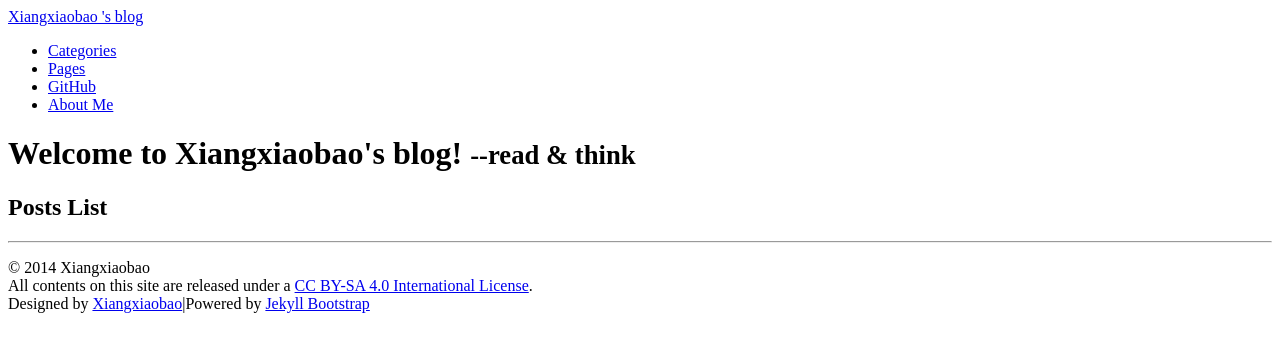
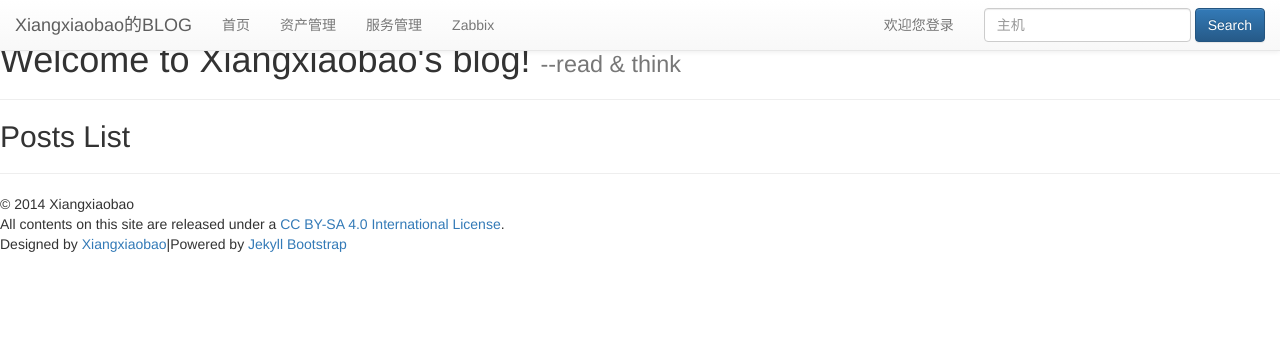
Before and after one commit to xiangxiaobaog3/xiangxiaobaog3.github.io, a Jekyll site: the page built from index.md, in a window 1280 px wide. Shown: the top 352 px of the page. Built offline with Jekyll 4.4.1, drawn with Linux system fonts in a browser that asks for light colours; nearby versions of some CDN libraries.

Commit message:
init commit.

```diff
--- a/_includes/themes/xiang/default.html
+++ b/_includes/themes/xiang/default.html
@@ -7,12 +7,17 @@
     {% if page.keywords %}<meta name="keywords" content="{{ page.keywords }}">{% endif %}
     <meta name="author" content="{{ site.author.name }}">
 
-    <!-- Enable responsive viewport -->
-    <meta name="viewport" content="width=device-width, initial-scale=1.0">
+<!-- 新 Bootstrap 核心 CSS 文件 -->
+<link rel="stylesheet" href="http://cdn.bootcss.com/bootstrap/3.2.0/css/bootstrap.min.css">
 
-    <!-- Le styles -->
-    <link href="{{ ASSET_PATH }}/bootstrap/css/bootstrap.2.2.2.min.css" rel="stylesheet">
-    <link href="{{ ASSET_PATH }}/css/style.css?body=1" rel="stylesheet" type="text/css" media="all">
+<!-- 可选的Bootstrap主题文件（一般不用引入） -->
+<link rel="stylesheet" href="http://cdn.bootcss.com/bootstrap/3.2.0/css/bootstrap-theme.min.css">
+
+<!-- jQuery文件。务必在bootstrap.min.js 之前引入 -->
+<script src="http://cdn.bootcss.com/jquery/1.11.1/jquery.min.js"></script>
+
+<!-- 最新的 Bootstrap 核心 JavaScript 文件 -->
+<script src="http://cdn.bootcss.com/bootstrap/3.2.0/js/bootstrap.min.js"></script>
 
     <!-- Le fav and touch icons -->
 
@@ -23,6 +28,7 @@
   </head>
 
   <body>
+  <!--
     <div class="navbar">
       <div class="navbar-inner">
         <div class="container-narrow">
@@ -37,6 +43,40 @@
         </div>
       </div>
     </div>
+  -->
+
+<div class="container">
+    <div class="navbar navbar-default navbar-fixed-top" role="navigation">
+        <div class="navbar-header">
+            <button class="navbar-toggle" data-toggle='collapse' data-target='#mycollapse'>
+                <span class='icon-bar'></span>
+                <span class='icon-bar'></span>
+                <span class='icon-bar'></span>
+            </button>
+            <a href="" class="navbar-brand">Xiangxiaobao的BLOG</a>
+        </div>
+
+        <div class="collapse navbar-collapse" id="mycollapse">
+            <ul class="nav navbar-nav">
+                <li><a href="">首页</a></li>
+                <li><a href="">资产管理</a></li>
+                <li><a href="">服务管理</a></li>
+                <li><a href="">Zabbix</a></li>
+            </ul>
+
+            <form action="" class="navbar-form pull-right">
+                <div class="form-group">
+                    <input type="text" placeholder="主机" class='form-control'>
+                </div>
+                <div class="form-group">
+                    <input type="submit" value="Search" class="btn btn-primary">
+                </div>
+            </form>
+
+            <p class="navbar-text pull-right">欢迎<a href='' class="navbar-link">您</a>登录</p>
+        </div>
+    </div>
+</div>
 
     <div class="container-narrow">
 
```
